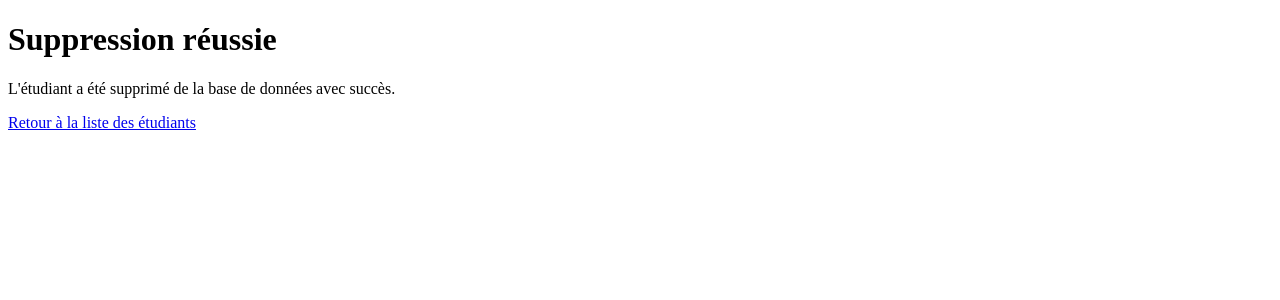
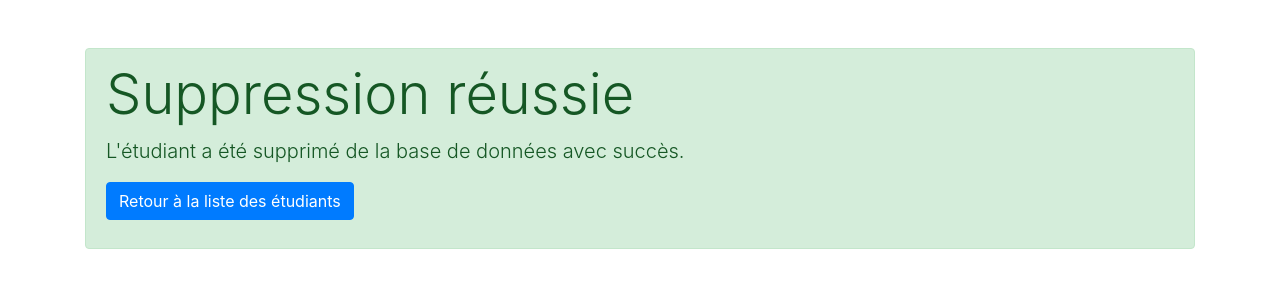
Before and after one commit to aaronbessan/projet_CRUD, a PHP site: page /confirmation_suppression.php in a window 1280 px wide. Shown: the top 300 px of the page. Run offline with PHP 8.4, Linux system fonts and the light colour scheme; some libraries are stand-ins or nearby versions.

Commit message:
second commit

```diff
--- a/confirmation_suppression.php
+++ b/confirmation_suppression.php
@@ -4,13 +4,24 @@
 <head>
     <meta charset="utf-8">
     <title>Confirmation de suppression</title>
+    <!-- Inclure le lien vers la feuille de style Bootstrap -->
+    <link rel="stylesheet" href="https://stackpath.bootstrapcdn.com/bootstrap/4.5.2/css/bootstrap.min.css">
+    <!-- Inclure un lien vers une feuille de style CSS personnalisée -->
 </head>
 
 <body>
-    <h1>Suppression réussie</h1>
-    <p>L'étudiant a été supprimé de la base de données avec succès.</p>
-    <p><a href="afficheretudiant.php">Retour à la liste des étudiants</a></p>
+    <div class="container mt-5">
+        <div class="alert alert-success custom-alert" role="alert">
+            <h1 class="display-4">Suppression réussie</h1>
+            <p class="lead"> L'étudiant a été supprimé de la base de données avec succès.</p>
+            <p>
+                <a href="afficheretudiant.php" class="btn btn-primary">Retour à la liste des étudiants</a>
+            </p>
+        </div>
+    </div>
+
+    <!-- Inclure les scripts Bootstrap (facultatif, mais recommandé) -->
+    <script src="https://cdn.jsdelivr.net/npm/bootstrap@5.5.2/dist/js/bootstrap.bundle.min.js"></script>
 </body>
 
-
 </html>
```
